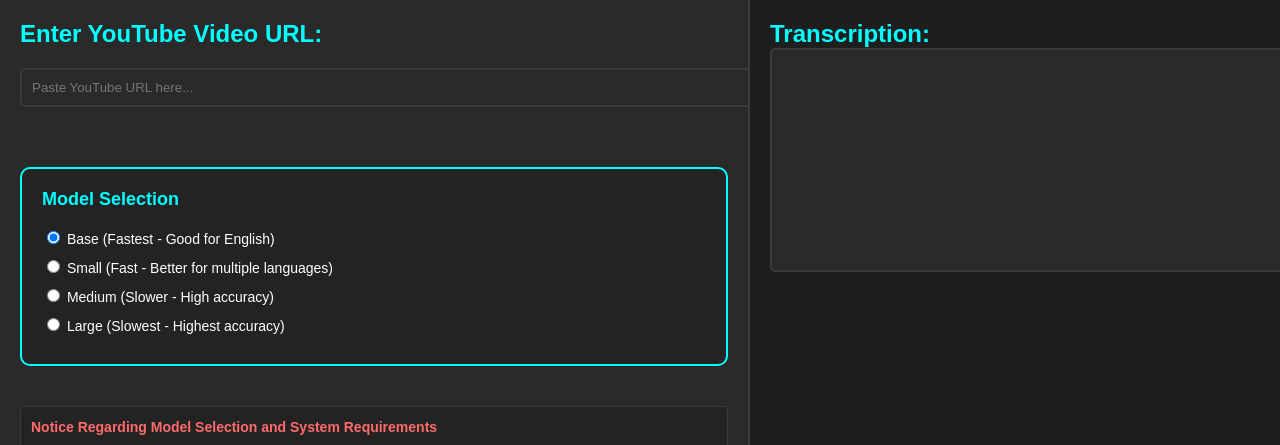
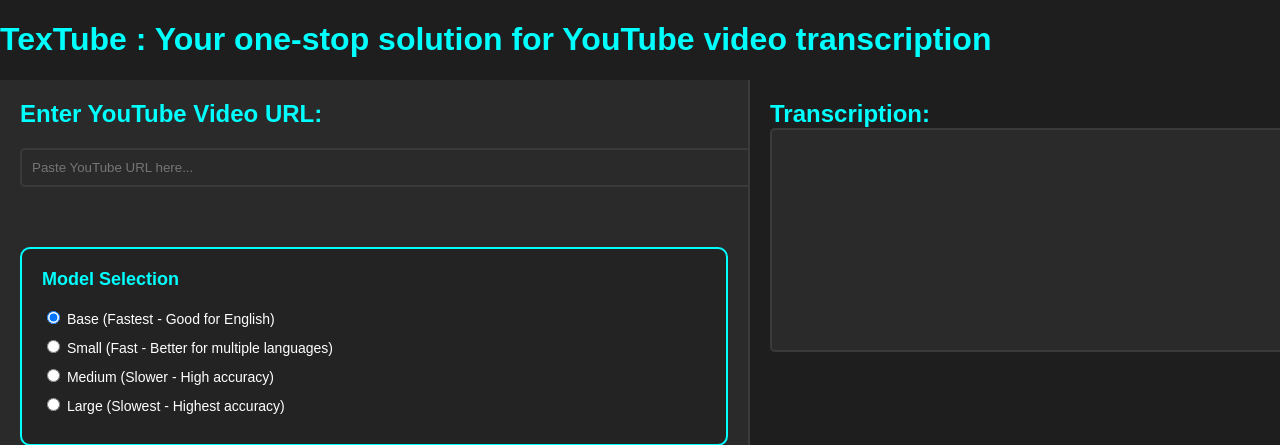
Before and after one commit to Adiiiicodes/TextTube, a Flask app: page / in a window 1280 px wide. Shown: the top 445 px of the page. Run offline with Flask 3, Linux system fonts and the light colour scheme.

Commit message:
Update index.html

```diff
--- a/templates/index.html
+++ b/templates/index.html
@@ -1,3 +1,4 @@
+
 <!DOCTYPE html>
 <html lang="en">
 <head>
@@ -7,6 +8,15 @@
     <link rel="stylesheet" href="/static/style.css">
 </head>
 <body>
+
+    <!-- Heading Section -->
+     <div>
+    <header class="main-header">
+        <h1>TexTube : Your one-stop solution for YouTube video transcription </h1>
+
+    </header>
+</div>
+
     <div class="container">
         <!-- Left Panel -->
         <div class="left-panel">
```
